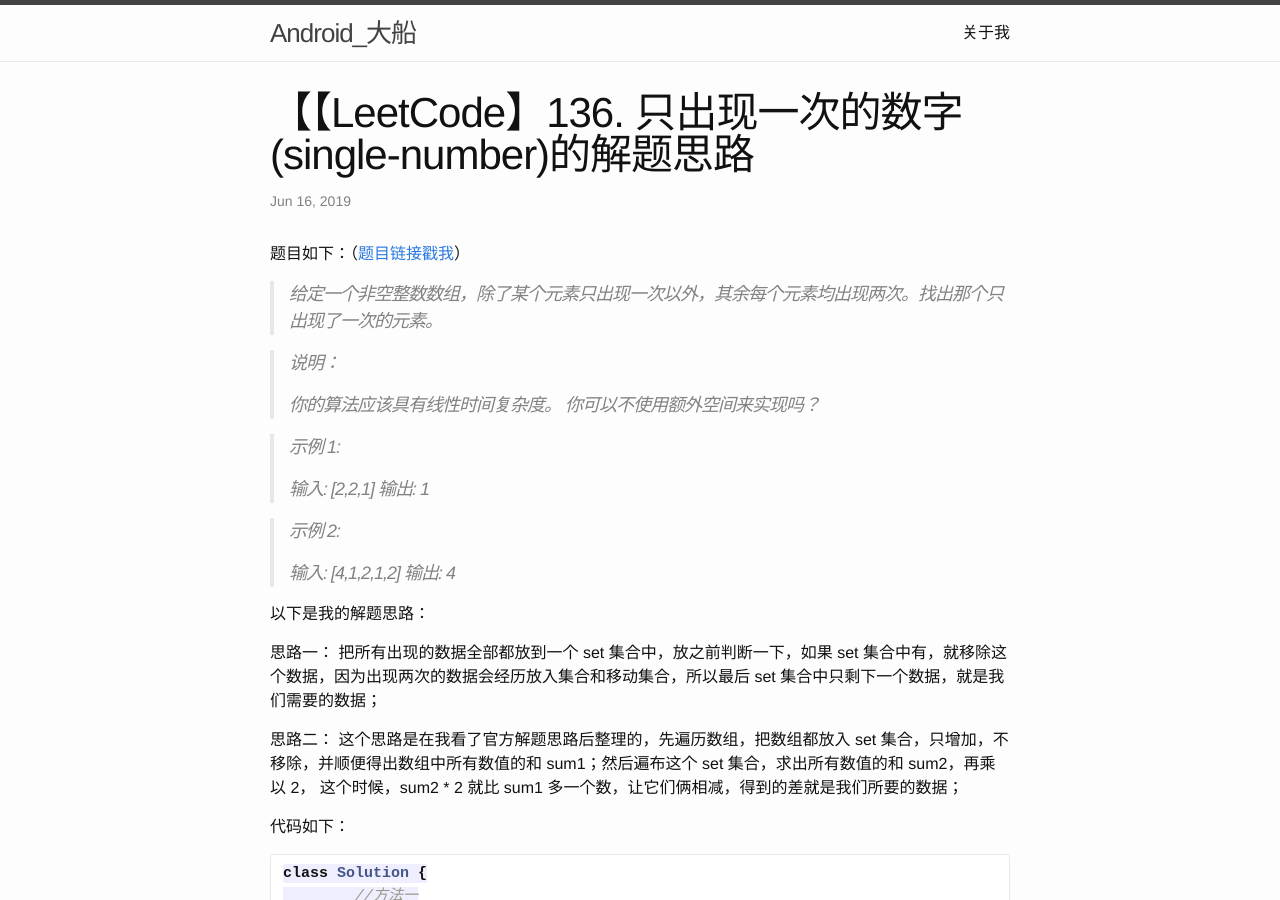
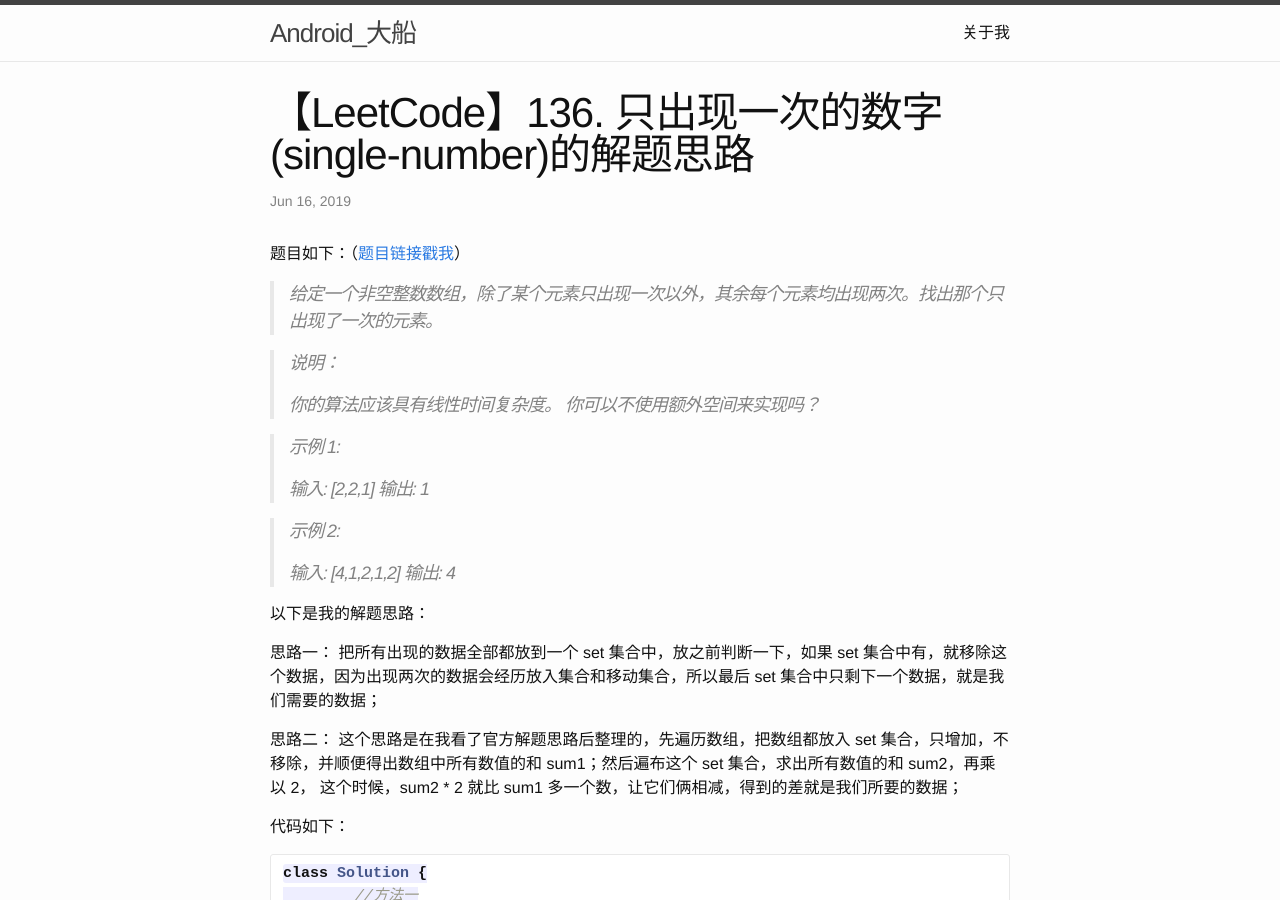
Before and after one commit to clipperL/clipperl.github.io, a Jekyll site: the page built from _posts/2019-06-16-LeetCode-Single_Number.md, in a window 1280 px wide and 900 px high. Built offline with Jekyll 4.4.1, drawn with Linux system fonts in a browser that asks for light colours; comment, search, counter and statistics services are not loaded.

```diff
--- a/_posts/2019-06-16-LeetCode-Single_Number.md
+++ b/_posts/2019-06-16-LeetCode-Single_Number.md
@@ -1,6 +1,6 @@
 ---
 layout: post
-title:  "【【LeetCode】136. 只出现一次的数字(single-number)的解题思路"
+title:  "【LeetCode】136. 只出现一次的数字(single-number)的解题思路"
 date:   2019-06-16 15:02:36
 categories: LeetCode
 ---
```
